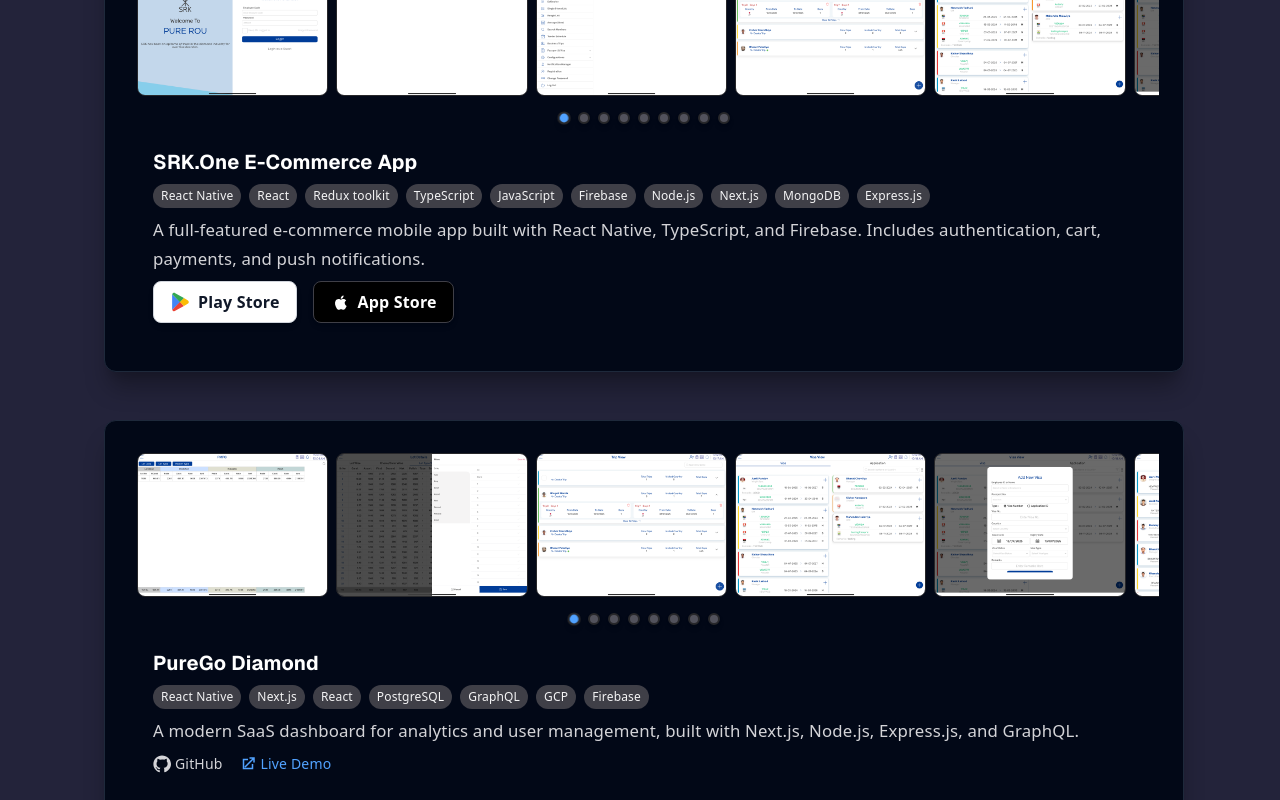
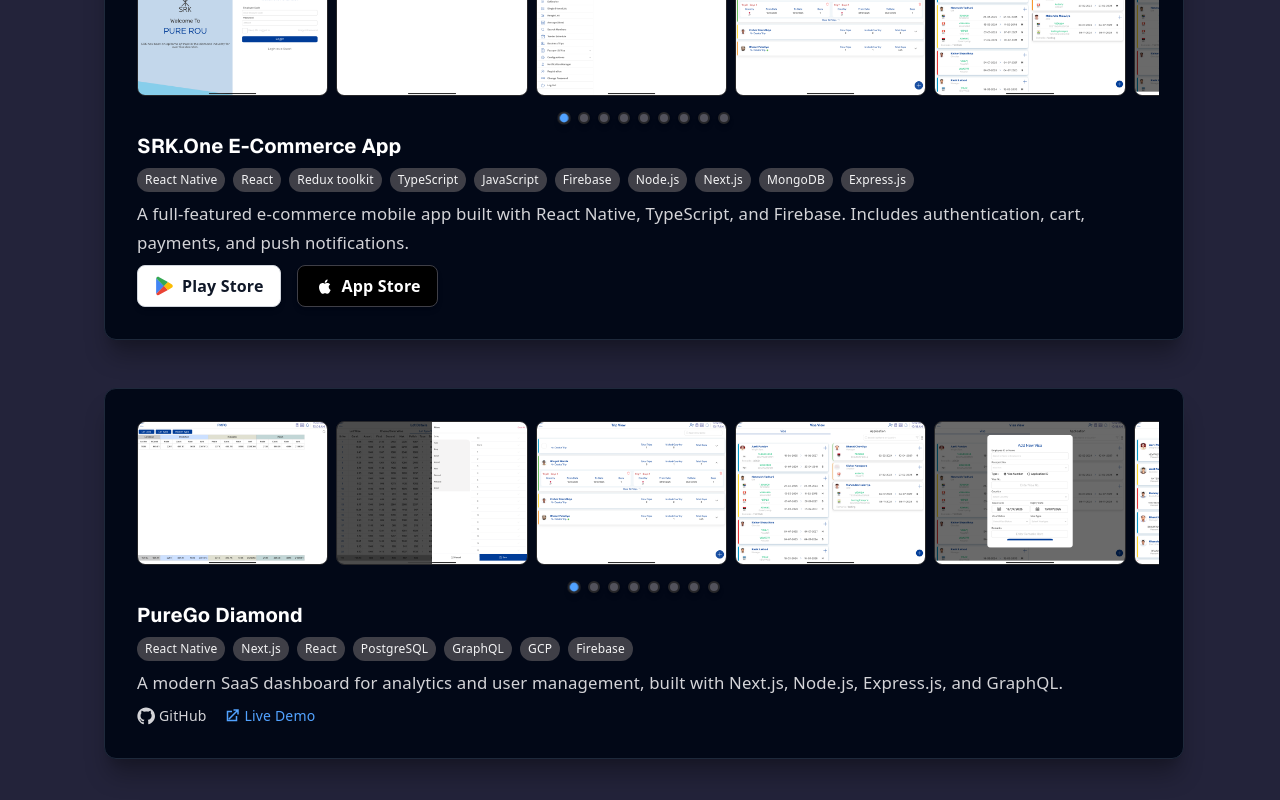
Before and after one commit to harshtadha/my-portfolio, a Next.js app: page / in a window 1280 px wide. Shown: the part 1420-2220 px from the top of the page. Built offline with nearby package versions, Linux system fonts and the light colour scheme.

Commit message:
Refactor Card component layout for improved styling and spacing

```diff
--- a/src/app/page.tsx
+++ b/src/app/page.tsx
@@ -395,7 +395,7 @@
       tabIndex={0}
     >
       <div className="absolute inset-0 rounded-2xl pointer-events-none group-hover:scale-[1.03] group-hover:shadow-[0_12px_40px_0_rgba(0,255,255,0.25),0_2px_16px_0_#0ff_inset] transition-transform transition-shadow duration-300 z-[-1]" />
-  <div className="w-full">
+      <div className="w-full">
         <div className="flex gap-2 overflow-x-auto py-2 px-2">
           {project.screenshots.map((src, i) => (
             <img
@@ -419,11 +419,10 @@
                 className={`inline-block w-3 h-3 rounded-full border-2 border-zinc-800 shadow-md transition-colors duration-200 ${activeScreenshot === i ? 'bg-blue-400 scale-110' : 'bg-zinc-600'}`}
               ></span>
             ))}
-            {/* <span className="ml-2 text-zinc-400 text-base">&#8594;</span> */}
           </div>
         )}
       </div>
-  <div className="flex-1 flex flex-col p-6">
+      <div className="flex-1 flex flex-col px-2 py-2">
         <h3 className="text-xl font-semibold text-white mb-2">
           {project.title}
         </h3>
@@ -437,13 +436,9 @@
             </span>
           ))}
         </div>
-                <p className="text-zinc-300 mb-2">
+        <p className="text-zinc-300 mb-2">
           {project.description}
         </p>
-        {/* <div className="mb-2">
-          <span className="block text-sm font-semibold text-zinc-200 mb-1">Details:</span>
-          <p className="text-xs text-zinc-400">{project.details}</p>
-        </div> */}
         <div className="flex flex-wrap gap-4 mt-auto">
           {project.github && (
             <a
@@ -494,7 +489,7 @@
           )}
         </div>
       </div>
-  </div>
+    </div>
   );
 }
 
```
